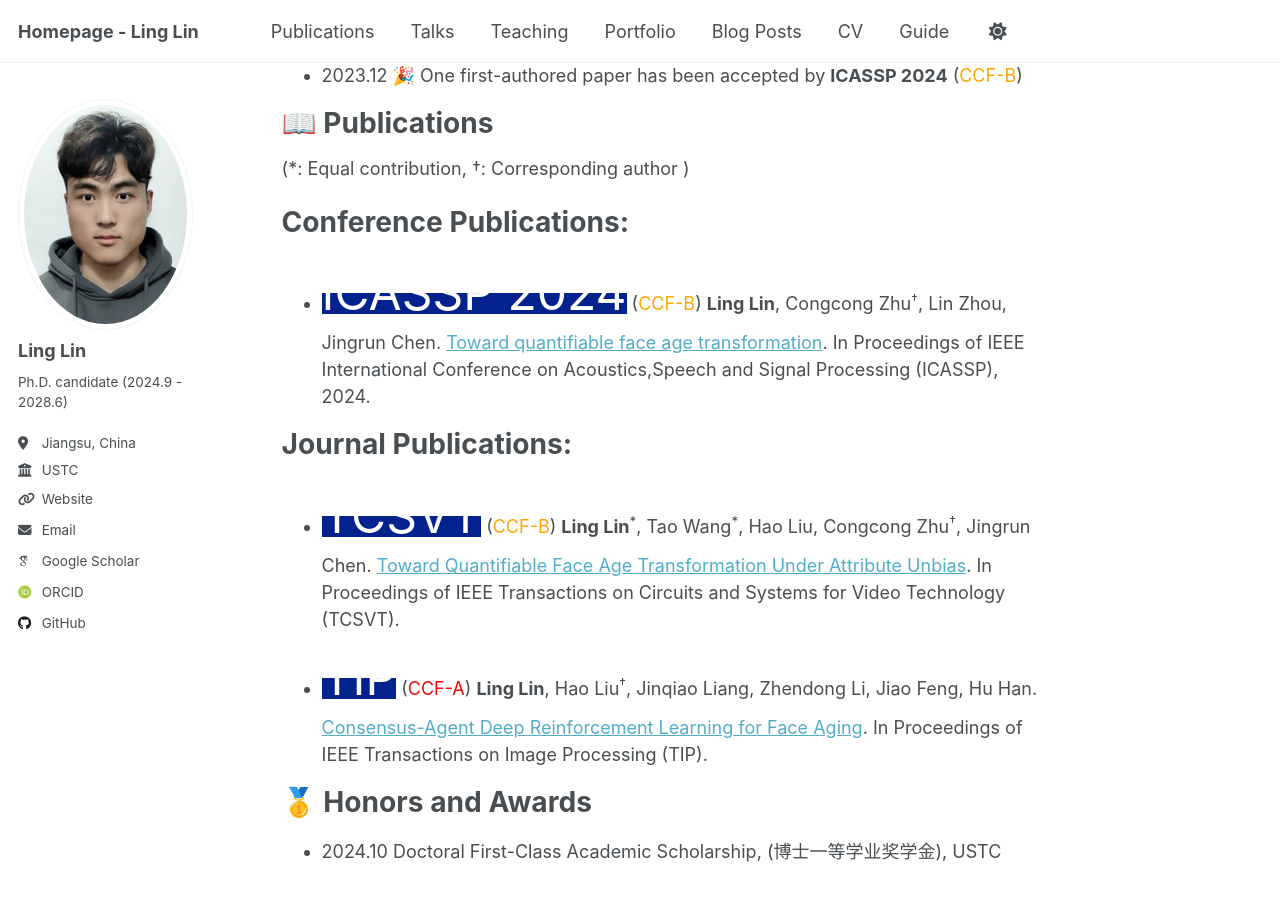
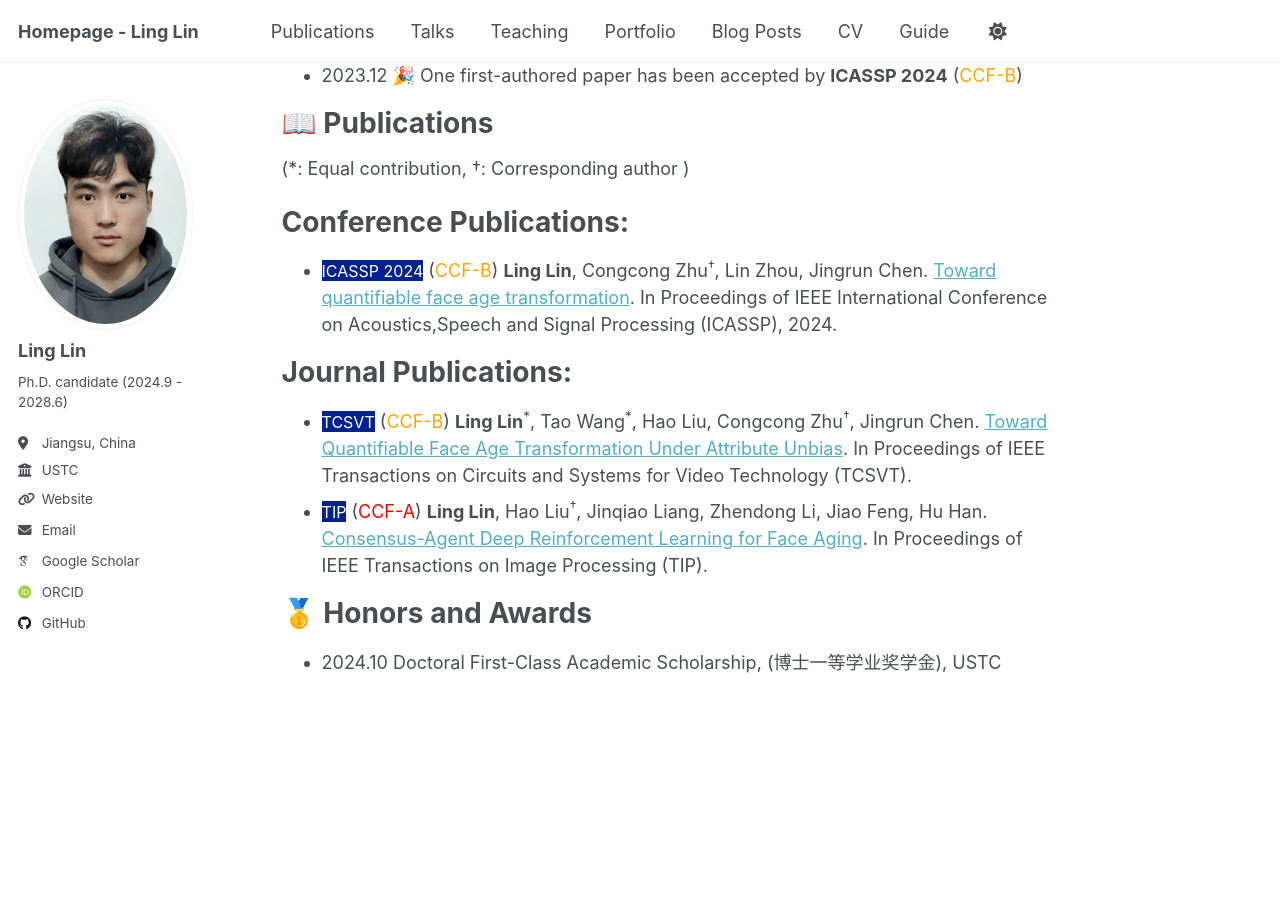
Before and after one commit to LingLin-ll/LingLin-ll.github.io, a Jekyll site: the page built from _pages/about.md, in a window 1280 px wide and 900 px high, scrolled down 397 px. Built offline with Jekyll 4.4.1, drawn with Linux system fonts in a browser that asks for light colours; some web fonts are replaced.

Commit message:
Update about.md

```diff
--- a/_pages/about.md
+++ b/_pages/about.md
@@ -22,11 +22,11 @@ I am Ling Lin, a Ph.D. candidate at the University of Science and Technology of
 (*: Equal contribution, †: Corresponding author )
 
 # Conference Publications:
-* <span style="background-color: #03228D"><font color=white size=10>ICASSP 2024</font></span> (<font color=orange>CCF-B</font>) **Ling Lin**, Congcong Zhu<sup>†</sup>, Lin Zhou, Jingrun Chen. [Toward quantifiable face age transformation](https://ieeexplore.ieee.org/abstract/document/10448304). In Proceedings of IEEE International Conference on Acoustics,Speech and Signal Processing (ICASSP), 2024.
+* <span style="background-color: #03228D"><font color=white size=3>ICASSP 2024</font></span> (<font color=orange>CCF-B</font>) **Ling Lin**, Congcong Zhu<sup>†</sup>, Lin Zhou, Jingrun Chen. [Toward quantifiable face age transformation](https://ieeexplore.ieee.org/abstract/document/10448304). In Proceedings of IEEE International Conference on Acoustics,Speech and Signal Processing (ICASSP), 2024.
 
 # Journal Publications:
-* <span style="background-color: #03228D"><font color=white size=10>TCSVT</font></span> (<font color=orange>CCF-B</font>) **Ling Lin**<sup>*</sup>, Tao Wang<sup>*</sup>, Hao Liu, Congcong Zhu<sup>†</sup>, Jingrun Chen. [Toward Quantifiable Face Age Transformation Under Attribute Unbias](https://ieeexplore.ieee.org/abstract/document/10583942). In Proceedings of IEEE Transactions on Circuits and Systems for Video Technology (TCSVT).
-* <span style="background-color: #03228D"><font color=white size=10>TIP</font></span> (<font color=red>CCF-A</font>) **Ling Lin**, Hao Liu<sup>†</sup>, Jinqiao Liang, Zhendong Li, Jiao Feng, Hu Han. [Consensus-Agent Deep Reinforcement Learning for Face Aging](https://ieeexplore.ieee.org/abstract/document/10458950). In Proceedings of IEEE Transactions on Image Processing (TIP).
+* <span style="background-color: #03228D"><font color=white size=3>TCSVT</font></span> (<font color=orange>CCF-B</font>) **Ling Lin**<sup>*</sup>, Tao Wang<sup>*</sup>, Hao Liu, Congcong Zhu<sup>†</sup>, Jingrun Chen. [Toward Quantifiable Face Age Transformation Under Attribute Unbias](https://ieeexplore.ieee.org/abstract/document/10583942). In Proceedings of IEEE Transactions on Circuits and Systems for Video Technology (TCSVT).
+* <span style="background-color: #03228D"><font color=white size=3>TIP</font></span> (<font color=red>CCF-A</font>) **Ling Lin**, Hao Liu<sup>†</sup>, Jinqiao Liang, Zhendong Li, Jiao Feng, Hu Han. [Consensus-Agent Deep Reinforcement Learning for Face Aging](https://ieeexplore.ieee.org/abstract/document/10458950). In Proceedings of IEEE Transactions on Image Processing (TIP).
 
 🥇 Honors and Awards
 ======
```
